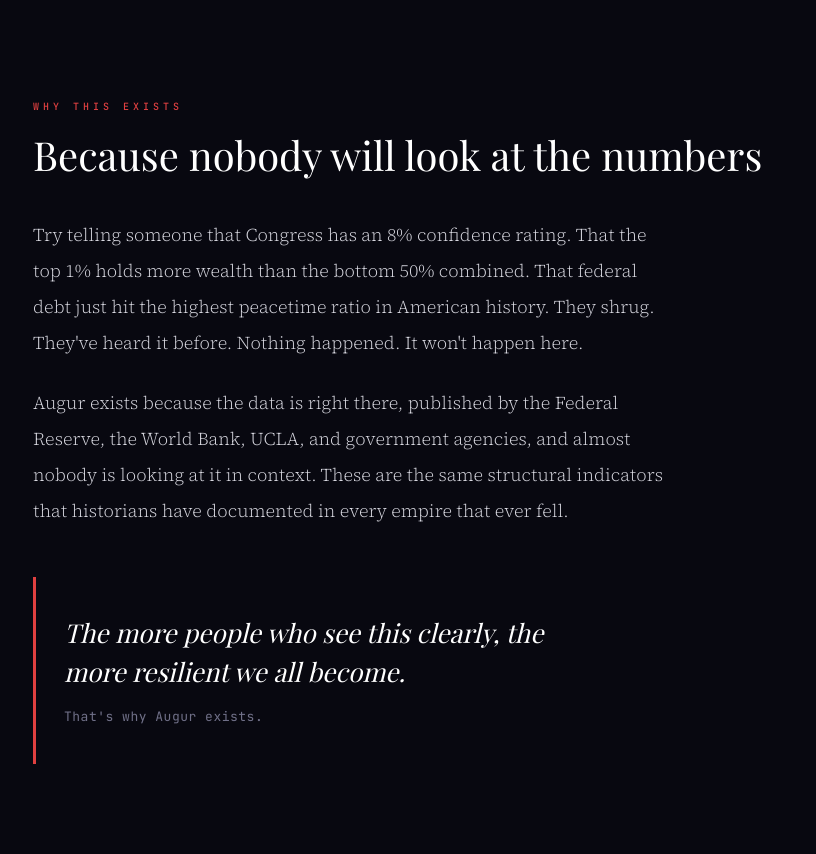
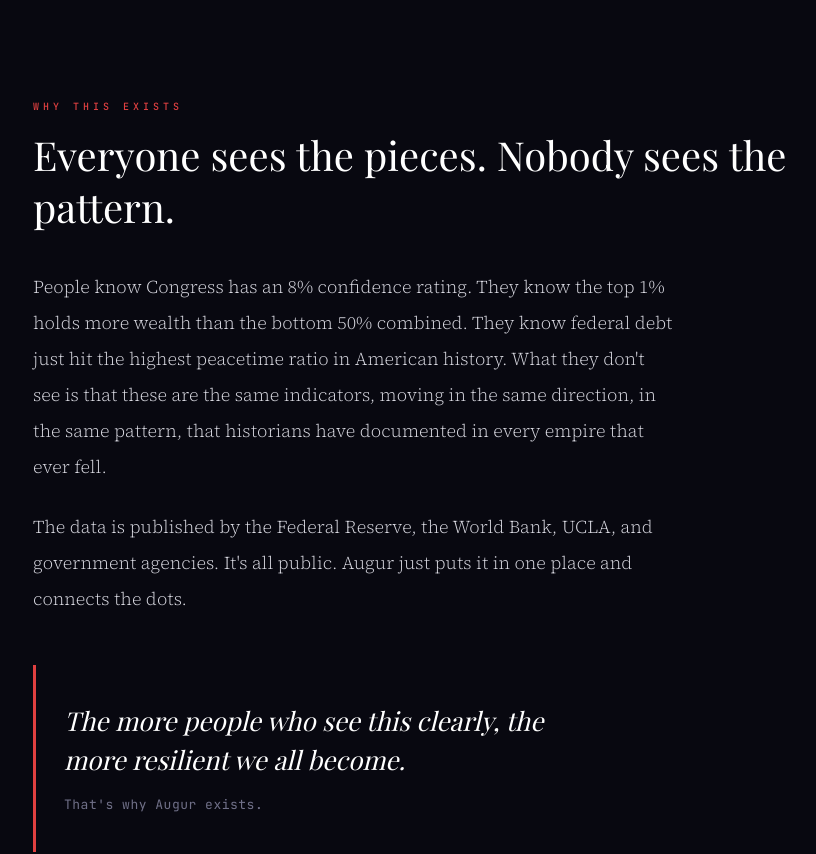
Before and after one commit to blyons044/augur, a React (Create React App) app in the folder frontend/: page / in a window 1280 px wide. Shown: the part 820-1674 px from the top of the page, without its empty margins (159-975 px from the left). Built offline with nearby package versions, Linux system fonts and the light colour scheme; no server answers; the HTML template or start-up script is replaced by a standard one; a web font is replaced by a local one.

Commit message:
Fix landing page copy - everyone sees the pieces, nobody sees the pattern

```diff
--- a/frontend/src/pages/LandingPage.js
+++ b/frontend/src/pages/LandingPage.js
@@ -105,7 +105,7 @@
           <h1 className="hero-title">AUGUR</h1>
           <p className="hero-subtitle">Civilizational Stress Index</p>
           <p className="hero-description">
-            13 indicators. 4 pillars. 57,000+ data points from the Federal Reserve,
+            13 indicators. 4 pillars. 350,000+ data points from the Federal Reserve,
             World Bank, UCLA, and primary government sources. Every number publicly
             sourced, cryptographically verified, and politically symmetrical.
           </p>
@@ -120,21 +120,20 @@
       <section className={`content-section reveal-section ${isVisible('what') ? 'visible' : ''}`} id="what">
         <div className="section-inner">
           <span className="section-label">Why this exists</span>
-          <h2 className="section-title">Because nobody will look at the numbers</h2>
+          <h2 className="section-title">Everyone sees the pieces. Nobody sees the pattern.</h2>
           <div className="section-body">
             <p>
-              Try telling someone that Congress has an 8% confidence rating.
-              That the top 1% holds more wealth than the bottom 50% combined.
-              That federal debt just hit the highest peacetime ratio in American
-              history. They shrug. They've heard it before. Nothing happened.
-              It won't happen here.
+              People know Congress has an 8% confidence rating. They know the
+              top 1% holds more wealth than the bottom 50% combined. They know
+              federal debt just hit the highest peacetime ratio in American
+              history. What they don't see is that these are the same indicators,
+              moving in the same direction, in the same pattern, that historians
+              have documented in every empire that ever fell.
             </p>
             <p>
-              Augur exists because the data is right there, published by the
-              Federal Reserve, the World Bank, UCLA, and government agencies,
-              and almost nobody is looking at it in context. These are the same
-              structural indicators that historians have documented in every
-              empire that ever fell.
+              The data is published by the Federal Reserve, the World Bank,
+              UCLA, and government agencies. It's all public. Augur just puts
+              it in one place and connects the dots.
             </p>
             <blockquote className="pull-quote">
               The more people who see this clearly, the more resilient we all become.
@@ -289,7 +288,7 @@
         <div className="section-inner cta-inner">
           <h2 className="cta-title">See the data</h2>
           <p className="cta-description">
-            57,000+ data points. 13 indicators. Every number traced to its source.
+            350,000+ data points. 13 indicators. Every number traced to its source.
           </p>
           <Link to="/dashboard" className="hero-cta">Enter the Dashboard</Link>
           <div className="cta-links">
```
Also changed, not shown: 1 other file (tests, documents, lock files or other folders).
